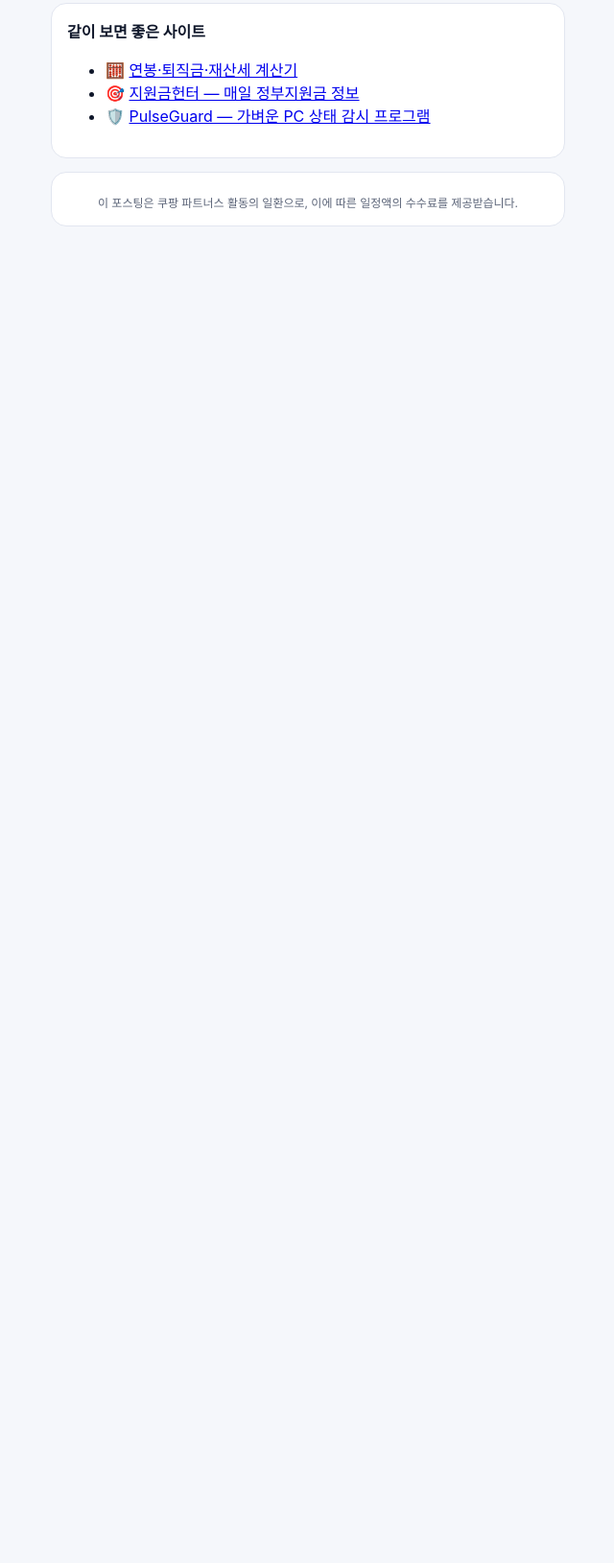
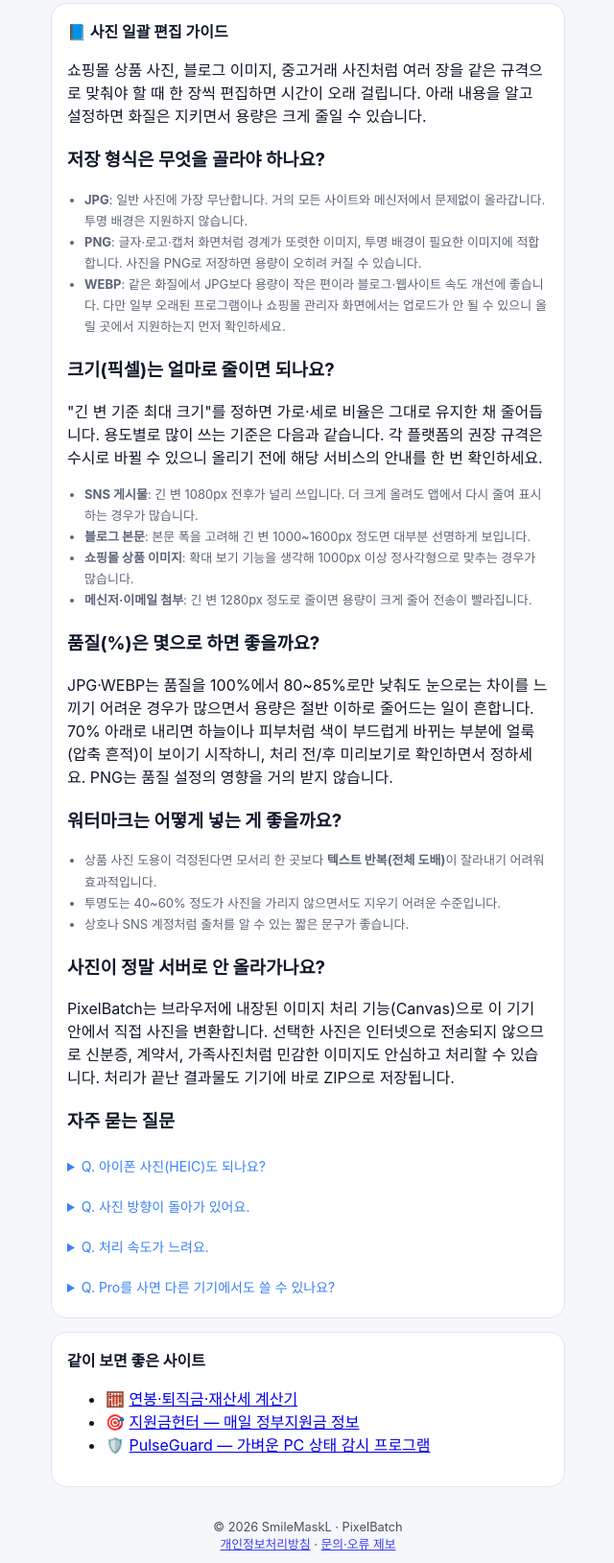
Before and after one commit to SmileMaskL/pixelbatch, a plain HTML site: page index.html in a window 1280 px wide. Shown: the part 1283-2912 px from the top of the page at 96% size, without its empty margins (319-959 px from the left). Before the commit the page ends 1585 px from the top, so only its background shows below. Drawn offline with nearby package versions, Linux system fonts and the light colour scheme; a script that the page names is missing.

Commit message:
Add files via upload

```diff
--- a/index.html
+++ b/index.html
@@ -53,6 +53,7 @@
     if (a) gtag("event", "click_buy_button", { product_name: "PixelBatch" });
   });
 </script>
+<script async src="https://pagead2.googlesyndication.com/pagead/js/adsbygoogle.js?client=ca-pub-4674765308814336" crossorigin="anonymous"></script>
 </head>
 <body>
 
@@ -184,6 +185,58 @@
     </table>
   </section>
 
+  <article class="card about" id="guide">
+    <h2>📘 사진 일괄 편집 가이드</h2>
+    <p>쇼핑몰 상품 사진, 블로그 이미지, 중고거래 사진처럼 여러 장을 같은 규격으로 맞춰야 할 때 한 장씩 편집하면 시간이 오래 걸립니다. 아래 내용을 알고 설정하면 화질은 지키면서 용량은 크게 줄일 수 있습니다.</p>
+
+    <h3>저장 형식은 무엇을 골라야 하나요?</h3>
+    <ul>
+      <li><strong>JPG</strong>: 일반 사진에 가장 무난합니다. 거의 모든 사이트와 메신저에서 문제없이 올라갑니다. 투명 배경은 지원하지 않습니다.</li>
+      <li><strong>PNG</strong>: 글자·로고·캡처 화면처럼 경계가 또렷한 이미지, 투명 배경이 필요한 이미지에 적합합니다. 사진을 PNG로 저장하면 용량이 오히려 커질 수 있습니다.</li>
+      <li><strong>WEBP</strong>: 같은 화질에서 JPG보다 용량이 작은 편이라 블로그·웹사이트 속도 개선에 좋습니다. 다만 일부 오래된 프로그램이나 쇼핑몰 관리자 화면에서는 업로드가 안 될 수 있으니 올릴 곳에서 지원하는지 먼저 확인하세요.</li>
+    </ul>
+
+    <h3>크기(픽셀)는 얼마로 줄이면 되나요?</h3>
+    <p>"긴 변 기준 최대 크기"를 정하면 가로·세로 비율은 그대로 유지한 채 줄어듭니다. 용도별로 많이 쓰는 기준은 다음과 같습니다. 각 플랫폼의 권장 규격은 수시로 바뀔 수 있으니 올리기 전에 해당 서비스의 안내를 한 번 확인하세요.</p>
+    <ul>
+      <li><strong>SNS 게시물</strong>: 긴 변 1080px 전후가 널리 쓰입니다. 더 크게 올려도 앱에서 다시 줄여 표시하는 경우가 많습니다.</li>
+      <li><strong>블로그 본문</strong>: 본문 폭을 고려해 긴 변 1000~1600px 정도면 대부분 선명하게 보입니다.</li>
+      <li><strong>쇼핑몰 상품 이미지</strong>: 확대 보기 기능을 생각해 1000px 이상 정사각형으로 맞추는 경우가 많습니다.</li>
+      <li><strong>메신저·이메일 첨부</strong>: 긴 변 1280px 정도로 줄이면 용량이 크게 줄어 전송이 빨라집니다.</li>
+    </ul>
+
+    <h3>품질(%)은 몇으로 하면 좋을까요?</h3>
+    <p>JPG·WEBP는 품질을 100%에서 80~85%로만 낮춰도 눈으로는 차이를 느끼기 어려운 경우가 많으면서 용량은 절반 이하로 줄어드는 일이 흔합니다. 70% 아래로 내리면 하늘이나 피부처럼 색이 부드럽게 바뀌는 부분에 얼룩(압축 흔적)이 보이기 시작하니, 처리 전/후 미리보기로 확인하면서 정하세요. PNG는 품질 설정의 영향을 거의 받지 않습니다.</p>
+
+    <h3>워터마크는 어떻게 넣는 게 좋을까요?</h3>
+    <ul>
+      <li>상품 사진 도용이 걱정된다면 모서리 한 곳보다 <strong>텍스트 반복(전체 도배)</strong>이 잘라내기 어려워 효과적입니다.</li>
+      <li>투명도는 40~60% 정도가 사진을 가리지 않으면서도 지우기 어려운 수준입니다.</li>
+      <li>상호나 SNS 계정처럼 출처를 알 수 있는 짧은 문구가 좋습니다.</li>
+    </ul>
+
+    <h3>사진이 정말 서버로 안 올라가나요?</h3>
+    <p>PixelBatch는 브라우저에 내장된 이미지 처리 기능(Canvas)으로 이 기기 안에서 직접 사진을 변환합니다. 선택한 사진은 인터넷으로 전송되지 않으므로 신분증, 계약서, 가족사진처럼 민감한 이미지도 안심하고 처리할 수 있습니다. 처리가 끝난 결과물도 기기에 바로 ZIP으로 저장됩니다.</p>
+
+    <h3>자주 묻는 질문</h3>
+    <details>
+      <summary>Q. 아이폰 사진(HEIC)도 되나요?</summary>
+      <p>사파리 등 HEIC를 지원하는 브라우저에서는 선택할 수 있지만, 브라우저에 따라 열리지 않을 수 있습니다. 아이폰 설정 → 카메라 → 포맷에서 "높은 호환성"을 선택하면 처음부터 JPG로 저장됩니다.</p>
+    </details>
+    <details>
+      <summary>Q. 사진 방향이 돌아가 있어요.</summary>
+      <p>일부 휴대폰 사진은 회전 정보를 따로 담고 있어 프로그램마다 다르게 보일 수 있습니다. 처리 전 미리보기에서 방향을 확인하고, 문제가 있다면 휴대폰 갤러리에서 한 번 회전 후 저장한 뒤 다시 선택해 보세요.</p>
+    </details>
+    <details>
+      <summary>Q. 처리 속도가 느려요.</summary>
+      <p>모든 처리가 내 기기에서 이루어지므로 기기 성능과 사진 크기에 따라 속도가 달라집니다. 수십 장 이상을 한 번에 처리할 때는 다른 탭을 닫고, 휴대폰보다는 PC에서 작업하면 더 빠릅니다.</p>
+    </details>
+    <details>
+      <summary>Q. Pro를 사면 다른 기기에서도 쓸 수 있나요?</summary>
+      <p>구매 후 받은 라이선스 키를 사용할 기기의 브라우저에서 입력하면 됩니다. 라이선스 정보는 각 브라우저에 저장되므로, 브라우저 데이터를 지웠다면 키를 다시 입력하세요.</p>
+    </details>
+  </article>
+
   <section class="card related-links">
     <h2>같이 보면 좋은 사이트</h2>
     <ul>
@@ -193,7 +246,7 @@
     </ul>
   </section>
 
-  <!-- ===== 쿠팡 파트너스 자바스크립트 배너 (PixelBatch, id 1059851) ===== -->
+  <!-- [애드센스 승인 전까지 숨김] 쿠팡 파트너스 자바스크립트 배너 (PixelBatch, id 1059851)
   <section class="card coupang-banner" style="text-align:center; overflow:hidden;">
     <script src="https://ads-partners.coupang.com/g.js"></script>
     <script>
@@ -201,6 +254,12 @@
     </script>
     <p class="hint" style="font-size:12px; margin:6px 0 0;">이 포스팅은 쿠팡 파트너스 활동의 일환으로, 이에 따른 일정액의 수수료를 제공받습니다.</p>
   </section>
+  -->
+
+  <footer style="text-align:center; font-size:.8rem; opacity:.75; padding:20px 0 8px;">
+    &copy; 2026 SmileMaskL · PixelBatch<br>
+    <a href="privacy.html">개인정보처리방침</a> · <a href="https://github.com/SmileMaskL/pixelbatch/issues" target="_blank" rel="noopener">문의·오류 제보</a>
+  </footer>
 </main>
 
 <div id="proModal" class="modal" hidden>
```
Also changed, not shown: privacy.html (added, +59 -0 lines), sitemap.xml (+7 -0 lines).
